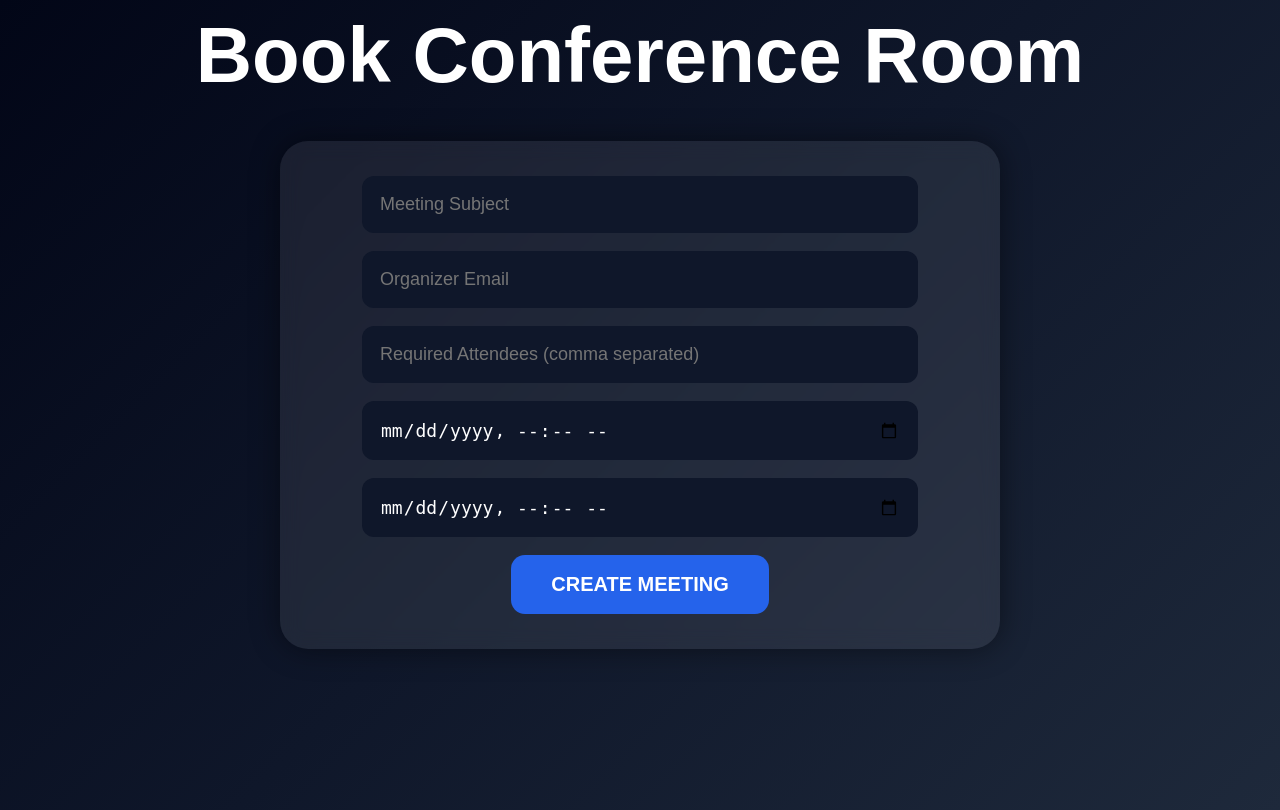
After one commit to FevinShereif/conference-room-automation, a Flask app: page /book in a window 1280 px wide. The commit adds this page. Run offline with Flask 3, Linux system fonts and the light colour scheme; parts of the project's set-up code (start-up, migrations or seed data) failed here and were passed over.

Commit message:
users can update meeting

```diff
--- a/app.py
+++ b/app.py
@@ -1,4 +1,4 @@
-from flask import Flask, render_template
+from flask import Flask, render_template, request, redirect
 import sqlite3
 from datetime import datetime
 from apscheduler.schedulers.background import BackgroundScheduler
@@ -92,9 +92,13 @@ def sync_meetings():
 
     cursor = conn.cursor()
 
+    graph_event_ids = []
+
     for event in events:
 
         event_id = event.get("id")
+
+        graph_event_ids.append(event_id)
 
         subject = event.get(
             "subject",
@@ -133,14 +137,35 @@ def sync_meetings():
             ""
         )
 
-        cursor.execute(
-            "SELECT pin_code FROM meetings WHERE event_id=?",
-            (event_id,)
-        )
+        cursor.execute("""
+        SELECT pin_code
+        FROM meetings
+        WHERE event_id=?
+        """, (event_id,))
 
         existing = cursor.fetchone()
 
-        if not existing:
+        if existing:
+
+            cursor.execute("""
+            UPDATE meetings
+            SET
+                subject=?,
+                organizer=?,
+                organizer_email=?,
+                start_time=?,
+                end_time=?
+            WHERE event_id=?
+            """, (
+                subject,
+                organizer,
+                organizer_email,
+                start_time,
+                end_time,
+                event_id
+            ))
+
+        else:
 
             pin_code = str(
                 random.randint(100000, 999999)
@@ -175,6 +200,24 @@ def sync_meetings():
                 end_time,
                 pin_code
             ))
+
+    cursor.execute("""
+    SELECT event_id
+    FROM meetings
+    """)
+
+    db_events = cursor.fetchall()
+
+    for db_event in db_events:
+
+        db_event_id = db_event[0]
+
+        if db_event_id not in graph_event_ids:
+
+            cursor.execute("""
+            DELETE FROM meetings
+            WHERE event_id=?
+            """, (db_event_id,))
 
     conn.commit()
 
@@ -253,7 +296,7 @@ def home():
             }
 
     current_time = datetime.now().strftime(
-        "%d-%b-%Y %I:%M %p"
+        "%d %b %Y, %I:%M:%S %p"
     )
 
     return render_template(
@@ -263,6 +306,241 @@ def home():
         current_time=current_time
     )
 
+def validate_email(access_token, email):
+
+    headers = {
+        "Authorization": f"Bearer {access_token}"
+    }
+
+    url = f"https://graph.microsoft.com/v1.0/users/{email}"
+
+    response = requests.get(
+        url,
+        headers=headers
+    )
+
+    if response.status_code != 200:
+        return False
+
+    allowed_domains = [
+        "@mahathiinfotech.com",
+        "@mahathiinfotech.in"
+    ]
+
+    if not any(
+        email.endswith(domain)
+        for domain in allowed_domains
+    ):
+        return False
+
+    return True
+
+
+@app.route("/book", methods=["GET", "POST"])
+def book_meeting():
+
+    if request.method == "POST":
+
+        subject = request.form["subject"]
+
+        email = request.form["email"]
+
+        attendees_input = request.form["attendees"]
+
+        start = request.form["start"]
+
+        end = request.form["end"]
+
+        app_msal = ConfidentialClientApplication(
+            CLIENT_ID,
+            authority=AUTHORITY,
+            client_credential=CLIENT_SECRET
+        )
+
+        token_result = app_msal.acquire_token_for_client(
+            scopes=["https://graph.microsoft.com/.default"]
+        )
+
+        access_token = token_result["access_token"]
+
+        if not validate_email(access_token, email):
+
+            return """
+
+            <h1 style='
+                color:red;
+                text-align:center;
+                margin-top:100px;
+            '>
+
+                Invalid Organizer Email
+
+            </h1>
+
+            """
+
+        headers = {
+            "Authorization": f"Bearer {access_token}",
+            "Content-Type": "application/json"
+        }
+
+        attendees = []
+
+        attendees.append({
+
+            "emailAddress": {
+                "address": email
+            },
+
+            "type": "required"
+        })
+
+        if attendees_input.strip():
+
+            attendee_list = attendees_input.split(",")
+
+            for attendee in attendee_list:
+
+                attendee = attendee.strip()
+
+                if not validate_email(access_token, attendee):
+
+                    return f"""
+
+                    <h1 style='
+                        color:red;
+                        text-align:center;
+                        margin-top:100px;
+                    '>
+
+                        Invalid Attendee:
+                        {attendee}
+
+                    </h1>
+
+                    """
+
+                attendees.append({
+
+                    "emailAddress": {
+                        "address": attendee
+                    },
+
+                    "type": "required"
+                })
+
+        conn = sqlite3.connect("room.db")
+
+        cursor = conn.cursor()
+
+        cursor.execute("""
+
+        SELECT *
+
+        FROM meetings
+
+        WHERE (
+
+            start_time <= ?
+            AND end_time >= ?
+
+        )
+
+        """, (
+
+            end,
+            start
+
+        ))
+
+        existing_booking = cursor.fetchone()
+
+        conn.close()
+
+        if existing_booking:
+
+            return """
+
+            <h1 style='
+                color:red;
+                text-align:center;
+                margin-top:100px;
+            '>
+
+                Conference Room Already Reserved
+                For Selected Time Slot
+
+            </h1>
+
+            """
+
+        meeting_data = {
+
+            "subject": subject,
+
+            "body": {
+                "contentType": "HTML",
+                "content": "Conference Room Booking"
+            },
+
+            "start": {
+                "dateTime": start,
+                "timeZone": "Asia/Kolkata"
+            },
+
+            "end": {
+                "dateTime": end,
+                "timeZone": "Asia/Kolkata"
+            },
+
+            "location": {
+                "displayName": "Conference Room 1"
+            },
+
+            "attendees": attendees,
+
+            "isOnlineMeeting": True,
+
+            "onlineMeetingProvider": "teamsForBusiness"
+        }
+
+        url = "https://graph.microsoft.com/v1.0/users/fevin.s@mahathiinfotech.com/calendar/events"
+
+        response = requests.post(
+            url,
+            headers=headers,
+            json=meeting_data
+        )
+
+        print(response.status_code)
+        print(response.text)
+
+        return """
+
+        <h1 style='
+            color:#4ade80;
+            text-align:center;
+            margin-top:100px;
+            font-family:Arial;
+        '>
+
+            Meeting Created Successfully
+
+        </h1>
+
+        <p style='
+            text-align:center;
+            color:white;
+            font-size:22px;
+        '>
+
+            Outlook and Teams Invites Sent
+
+        </p>
+
+        """
+
+    return render_template("booking.html")
 
 if __name__ == "__main__":
 
--- a/static/style.css
+++ b/static/style.css
@@ -307,3 +307,55 @@ body {
 
     font-weight:bold;
 }
+
+.action-buttons {
+
+    text-align:center;
+
+    margin-bottom:30px;
+}
+
+.book-btn {
+
+    padding:18px 40px;
+
+    border:none;
+
+    border-radius:14px;
+
+    background:#2563eb;
+
+    color:white;
+
+    font-size:20px;
+
+    font-weight:bold;
+
+    cursor:pointer;
+
+    transition:0.2s;
+}
+
+.book-btn:hover {
+
+    background:#1d4ed8;
+
+    transform:scale(1.05);
+}
+
+form input {
+
+    width:80%;
+
+    padding:18px;
+
+    border:none;
+
+    border-radius:12px;
+
+    background:#0f172a;
+
+    color:white;
+
+    font-size:18px;
+}
--- /dev/null
+++ b/templates/booking.html
@@ -0,0 +1,83 @@
+<!DOCTYPE html>
+
+<html>
+
+<head>
+
+    <title>Book Meeting</title>
+
+    <link
+        rel="stylesheet"
+        href="{{ url_for('static', filename='style.css') }}"
+    >
+
+</head>
+
+<body>
+
+    <h1 class="title">
+
+        Book Conference Room
+
+    </h1>
+
+    <div class="card">
+
+        <form method="POST">
+
+            <input
+                type="text"
+                name="subject"
+                placeholder="Meeting Subject"
+                required
+            >
+
+            <br><br>
+
+            <input
+                type="email"
+                name="email"
+                placeholder="Organizer Email"
+                required
+            >
+<br><br>
+
+<input
+    type="text"
+    name="attendees"
+    placeholder="Required Attendees (comma separated)"
+>
+            <br><br>
+
+            <input
+                type="datetime-local"
+                name="start"
+                required
+            >
+
+            <br><br>
+
+            <input
+                type="datetime-local"
+                name="end"
+                required
+            >
+
+            <br><br>
+
+            <button
+                type="submit"
+                class="book-btn"
+            >
+
+                CREATE MEETING
+
+            </button>
+
+        </form>
+
+    </div>
+
+</body>
+
+</html>
```
Also changed, not shown: templates/display.html (+13 -0 lines).
